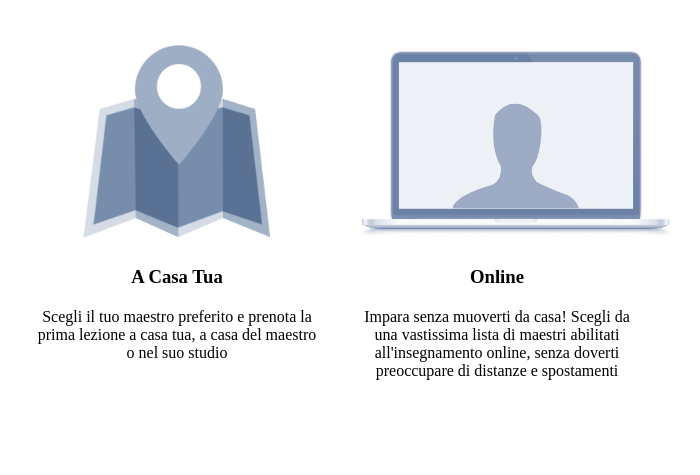
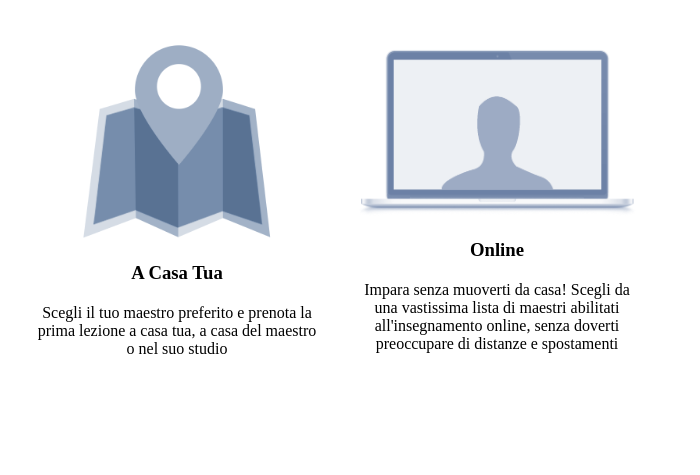
Before and after one commit to Shamo84/html-css-resp-wannabe-12bool, a plain HTML site: page index.html in a window 1280 px wide. Shown: the part 137-612 px from the top of the page, without its empty margins (303-1003 px from the left). Drawn offline with Linux system fonts and the light colour scheme.

Commit message:
mancano solo piccoli dettagli

```diff
--- a/css/style.css
+++ b/css/style.css
@@ -3,12 +3,8 @@ body {
   margin: 100px auto 0;
 }
 
-.container {
-  /* width: 60%; */
-}
-
 .container [class*="col-"] {
-  /* height: 370px; */
+  min-height: 370px;
   padding: 15px;
 }
 
@@ -27,8 +23,15 @@ h3 {
 }
 
 img {
-  height: 200px;
-  margin-bottom: 20px;
+  width: 80%;
+  max-width: 200px;
+  display: block;
+  margin: 0 auto 20px;
+}
+
+#screen {
+  width:100%;
+  max-width: 327px;
 }
 
 .container.cademi img {
@@ -42,3 +45,9 @@ p {
   font-size: 16px;
   margin-bottom: 16px;
 }
+
+@media screen and (min-width: 992px) {
+  .lg-hidden {
+    display: none;
+  }
+}
--- a/index.html
+++ b/index.html
@@ -17,10 +17,9 @@
           <p>Scegli il tuo maestro preferito e prenota la prima lezione a casa tua, a casa del maestro o nel suo studio</p>
         </div>
         <div class="col-lg-3 col-md-2 col-xs-offset-3 col-xs-6">
-          <img src="img/icon/screen.png" alt="">
+          <img id="screen" src="img/icon/screen.png" alt="screen">
           <h3>Online</h3>
           <p>Impara senza muoverti da casa! Scegli da una vastissima lista di maestri abilitati all'insegnamento online, senza doverti preoccupare di distanze e spostamenti</p>
-
         </div>
       </div>
     </header>
@@ -31,19 +30,16 @@
           <img src="img/search.svg" alt="search">
           <h3>Cerca</h3>
           <p>Guarda i profili dei migliori maestri della tua zona. Leggi la loro biografia e le recensioni lasciate dai loro studenti</p>
-
         </div>
         <div class="col-lg-2 col-md-3 col-xs-offset-3 col-xs-6">
           <img src="img/letter.svg" alt="letter">
           <h3>Contatta</h3>
           <p>Scrivi gratuitamente e senza impegno ai maestri che ti interessano e fai tutte le domande che vuoi!</p>
-
         </div>
         <div class="col-lg-2 col-md-offset-3 col-md-6 col-xs-offset-3 col-xs-6">
           <img src="img/male.svg" alt="mail">
           <h3>Inizia a Suonare</h3>
           <p>Acquista un pacchetto di lezioni! Vuoi cambiare maestro? Le lezioni acquistate valgono con tutti i più di 1400 maestri Cademi!</p>
-
         </div>
       </div>
       <div class="container cademi">
@@ -52,13 +48,13 @@
           <img src="img/icon/profile.png" alt="profile">
           <h3>La più grande scuola d'Italia</h3>
           <p>Su Cademi trovi centinaia di Maestri qualificati e competenti in tutta Italia. Scegli quello più adatto a te e contattali senza impegno</p>
-          <hr>
+          <hr class="lg-hidden">
         </div>
         <div class="col-lg-2 col-md-offset-3 col-md-6 col-xs-offset-3 col-xs-6">
           <img src="img/icon/secure.png" alt="secure">
           <h3>Soddisfazione Garantita</h3>
           <p>Se non sei soddisfatto del tuo maestro, puoi cambiarlo senza costi aggiuntivi. Le lezioni acquistate su Cademi possono essere utilizzate con tutti i nostri maestri e il nostro team è sempre disponibile per darti un consiglio!</p>
-          <hr>
+          <hr class="lg-hidden">
         </div>
         <div class="col-lg-2 col-md-offset-3 col-md-6 col-xs-offset-3 col-xs-6">
           <img src="img/icon/flex.png" alt="flex">
```
